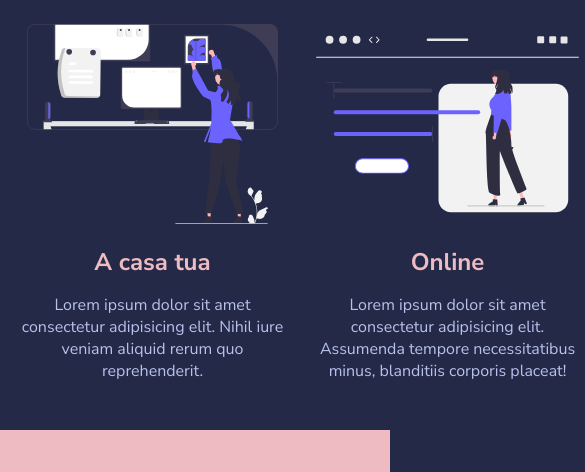
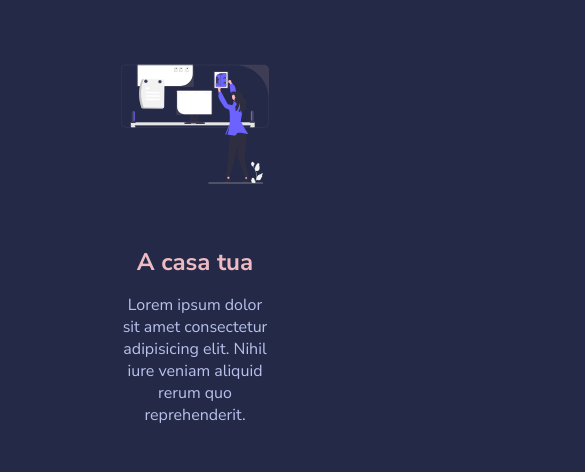
Before and after one commit to isma-91/html-css-resp-wannabe, a plain HTML site: page index.html in a window 390 px wide. Shown: the part 209-681 px from the top of the page, 585 px wide, since content can reach past the window. Drawn offline with Linux system fonts and the light colour scheme.

Commit message:
Media query firts try with width in vw

```diff
--- a/css/style.css
+++ b/css/style.css
@@ -134,8 +134,7 @@ img {
   }
 
   .container {
-    max-width: 600px;
-    min-width: 300px;
+    max-width: 95vw;
     padding: 0 5px;
   }
 
@@ -143,3 +142,10 @@ img {
     width: 100%;
   }
 }
+
+@media screen and (max-width: 480px) {
+  .row {
+    flex-direction: column;
+    align-items: center;
+  }
+}
```
